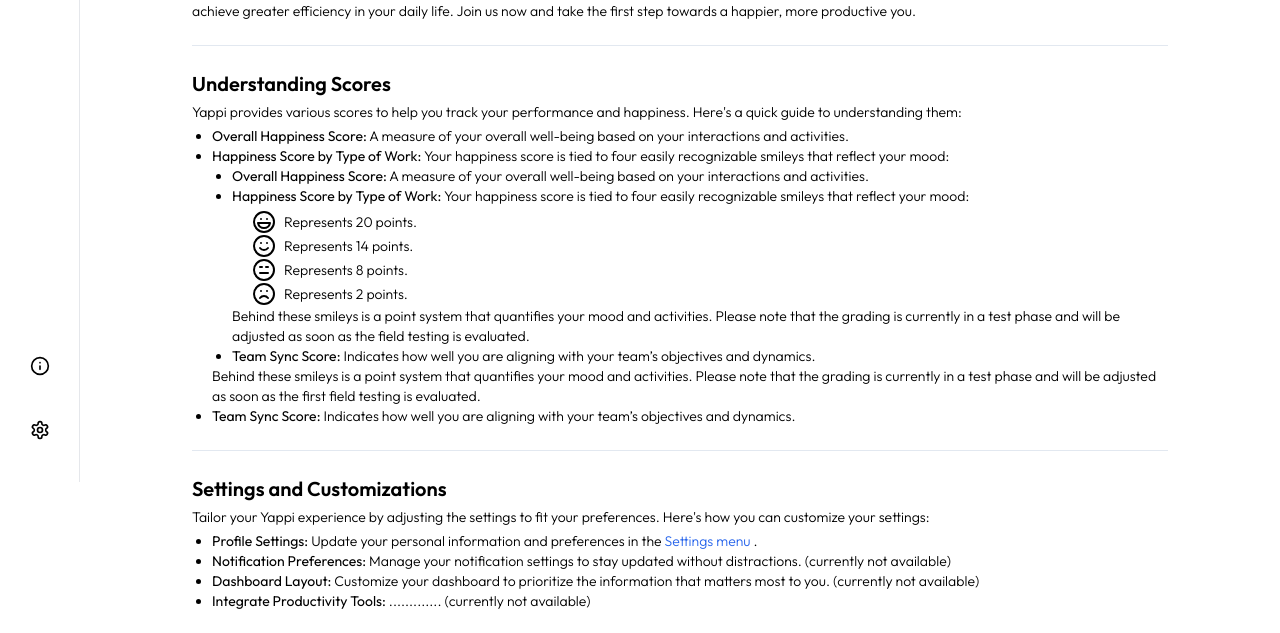
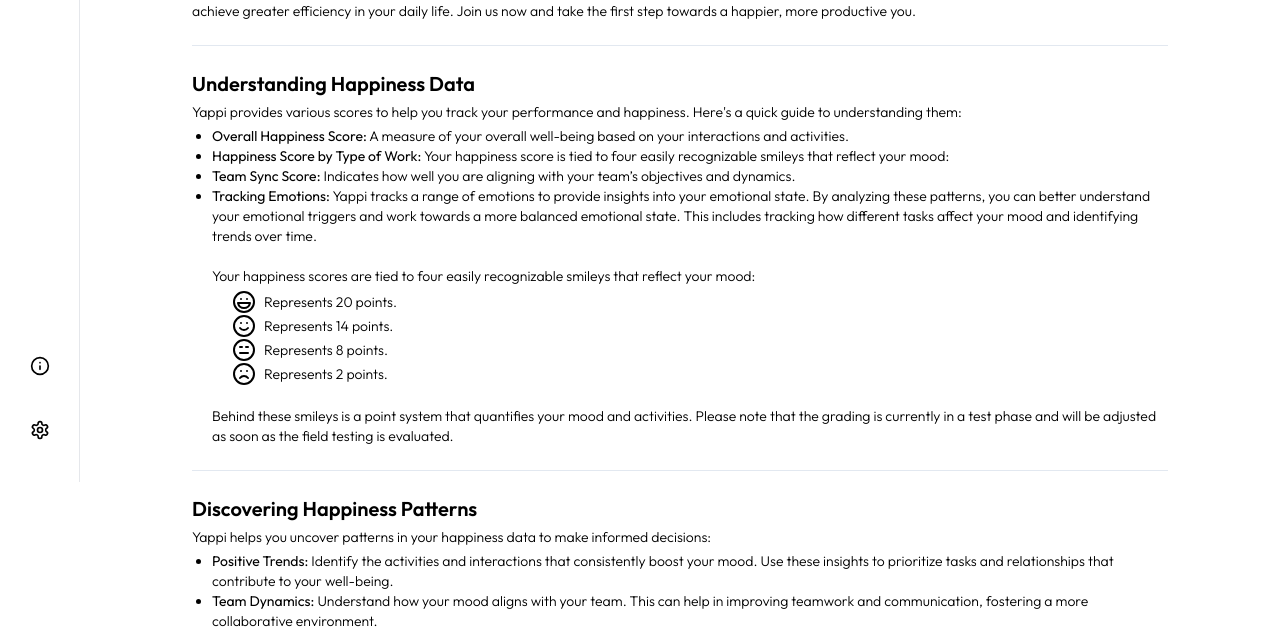
Before and after one commit to 24FSIIT16/dear-dev-frontend, a Next.js app: page /getting-started in a window 1280 px wide. Shown: the part 318-951 px from the top of the page. Built offline with nearby package versions, Linux system fonts and the light colour scheme; no server answers.

Commit message:
DEAR-123 adjust getting started page

```diff
--- a/app/(main)/getting-started/page.tsx
+++ b/app/(main)/getting-started/page.tsx
@@ -16,7 +16,7 @@
     <Separator className="mt-2" />
 
     <section className="space-y-1">
-      <h3 className="text-xl font-semibold">Understanding Scores</h3>
+      <h3 className="text-xl font-semibold">Understanding Happiness Data</h3>
       <p className="text-sm font-light">
         Yappi provides various scores to help you track your performance and happiness. Here&apos;s a quick guide to
         understanding them:
@@ -29,14 +29,19 @@
         <li>
           <strong>Happiness Score by Type of Work:</strong> Your happiness score is tied to four easily recognizable
           smileys that reflect your mood:
-          <ul className="list-disc pl-5 text-sm font-light">
-            <li>
-              <strong>Overall Happiness Score:</strong> A measure of your overall well-being based on your interactions
-              and activities.
         </li>
         <li>
-              <strong>Happiness Score by Type of Work:</strong> Your happiness score is tied to four easily recognizable
-              smileys that reflect your mood:
+          <strong>Team Sync Score:</strong> Indicates how well you are aligning with your team’s objectives and
+          dynamics.
+        </li>
+        <li>
+          <strong>Tracking Emotions:</strong> Yappi tracks a range of emotions to provide insights into your emotional
+          state. By analyzing these patterns, you can better understand your emotional triggers and work towards a more
+          balanced emotional state. This includes tracking how different tasks affect your mood and identifying trends
+          over time.
+        </li>
+        <br />
+        Your happiness scores are tied to four easily recognizable smileys that reflect your mood:
         <ul className="mt-1 list-disc pl-5">
           <li className="flex items-center space-x-2">
             <Laugh className="h-6 w-6" />
@@ -55,20 +60,31 @@
             <span>Represents 2 points.</span>
           </li>
         </ul>
-              Behind these smileys is a point system that quantifies your mood and activities. Please note that the
-              grading is currently in a test phase and will be adjusted as soon as the field testing is evaluated.
+        <br />
+        Behind these smileys is a point system that quantifies your mood and activities. Please note that the grading is
+        currently in a test phase and will be adjusted as soon as the field testing is evaluated.
+      </ul>
+    </section>
+
+    <Separator className="mt-2" />
+
+    <section className="space-y-1">
+      <h3 className="text-xl font-semibold">Discovering Happiness Patterns</h3>
+      <p className="text-sm font-light">
+        Yappi helps you uncover patterns in your happiness data to make informed decisions:
+      </p>
+      <ul className="list-disc pl-5 text-sm font-light">
+        <li>
+          <strong>Positive Trends:</strong> Identify the activities and interactions that consistently boost your mood.
+          Use these insights to prioritize tasks and relationships that contribute to your well-being.
         </li>
         <li>
-              <strong>Team Sync Score:</strong> Indicates how well you are aligning with your team’s objectives and
-              dynamics.
-            </li>
-          </ul>
-          Behind these smileys is a point system that quantifies your mood and activities. Please note that the grading
-          is currently in a test phase and will be adjusted as soon as the first field testing is evaluated.
+          <strong>Team Dynamics:</strong> Understand how your mood aligns with your team. This can help in improving
+          teamwork and communication, fostering a more collaborative environment.
         </li>
         <li>
-          <strong>Team Sync Score:</strong> Indicates how well you are aligning with your team’s objectives and
-          dynamics.
+          <strong>Areas for Improvement:</strong> Pinpoint areas that negatively impact your happiness. Use this
+          information to make necessary changes, whether it’s in your work habits or personal life.
         </li>
       </ul>
     </section>
@@ -98,7 +114,7 @@
           you. (currently not available)
         </li>
         <li>
-          <strong>Integrate Productivity Tools:</strong> ............. (currently not available)
+          <strong>Integrate Productivity Tools:</strong> (currently not available)
         </li>
       </ul>
     </section>
--- a/app/(main)/insights/components/InsightsSummary.tsx
+++ b/app/(main)/insights/components/InsightsSummary.tsx
@@ -21,7 +21,6 @@
         </CardTitle>
       </CardHeader>
       <CardContent className="grid gap-8">
-        {/* Positive Trends */}
         <div className="flex items-center gap-4">
           <Avatar className="hidden h-7 w-7 sm:flex">
             <TrendingUp />
@@ -43,7 +42,6 @@
           </div>
         </div>
 
-        {/* Team Dynamics */}
         <div className="flex items-center gap-4">
           <Avatar className="hidden h-7 w-7 sm:flex">
             <RefreshCw />
@@ -56,7 +54,6 @@
           </div>
         </div>
 
-        {/* Areas for Improvement */}
         <div className="flex items-center gap-4">
           <Avatar className="hidden h-7 w-7 sm:flex">
             <CalendarSearch />
```
Lines whose indentation alone changed are shown as unchanged.
